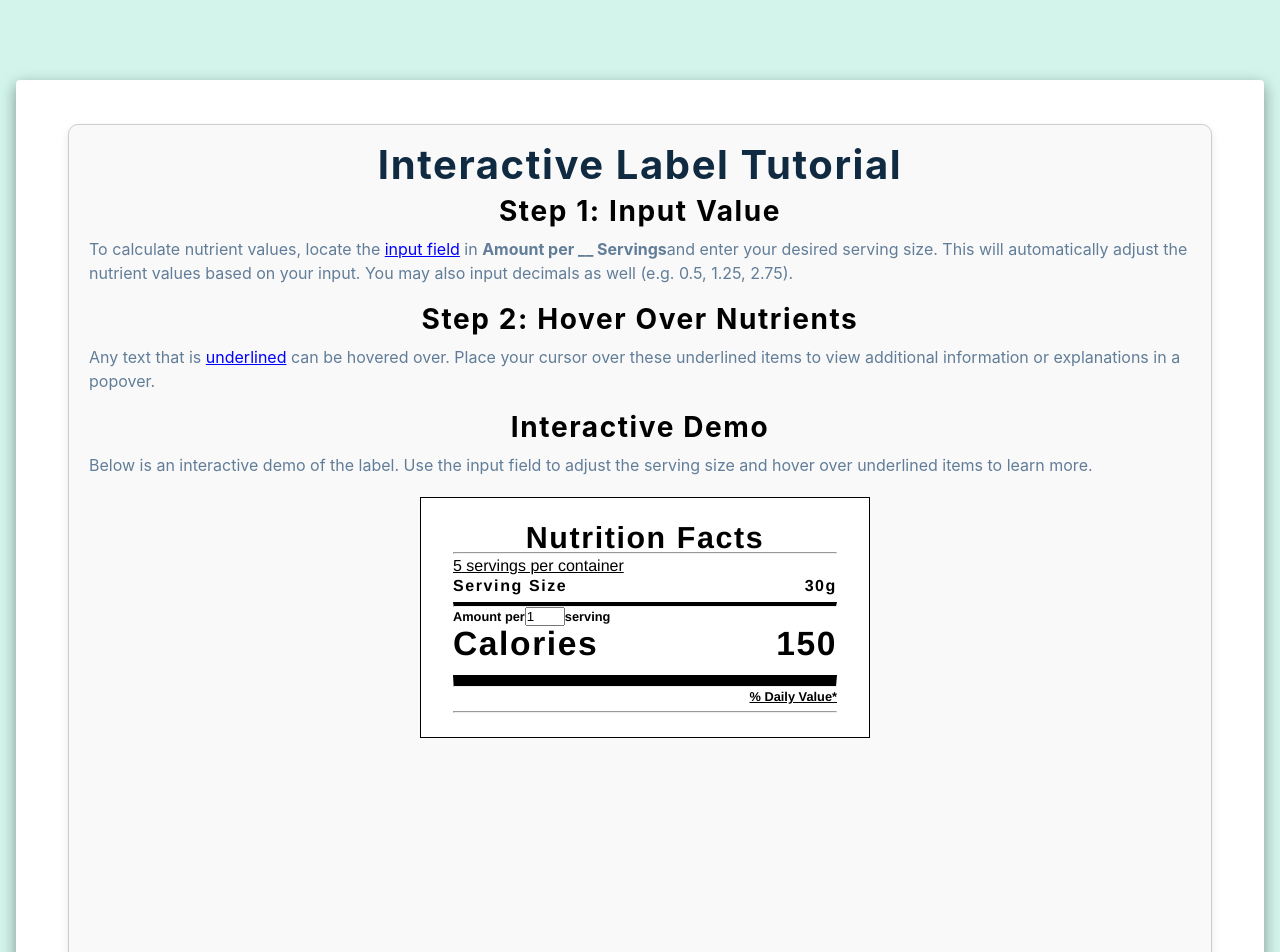
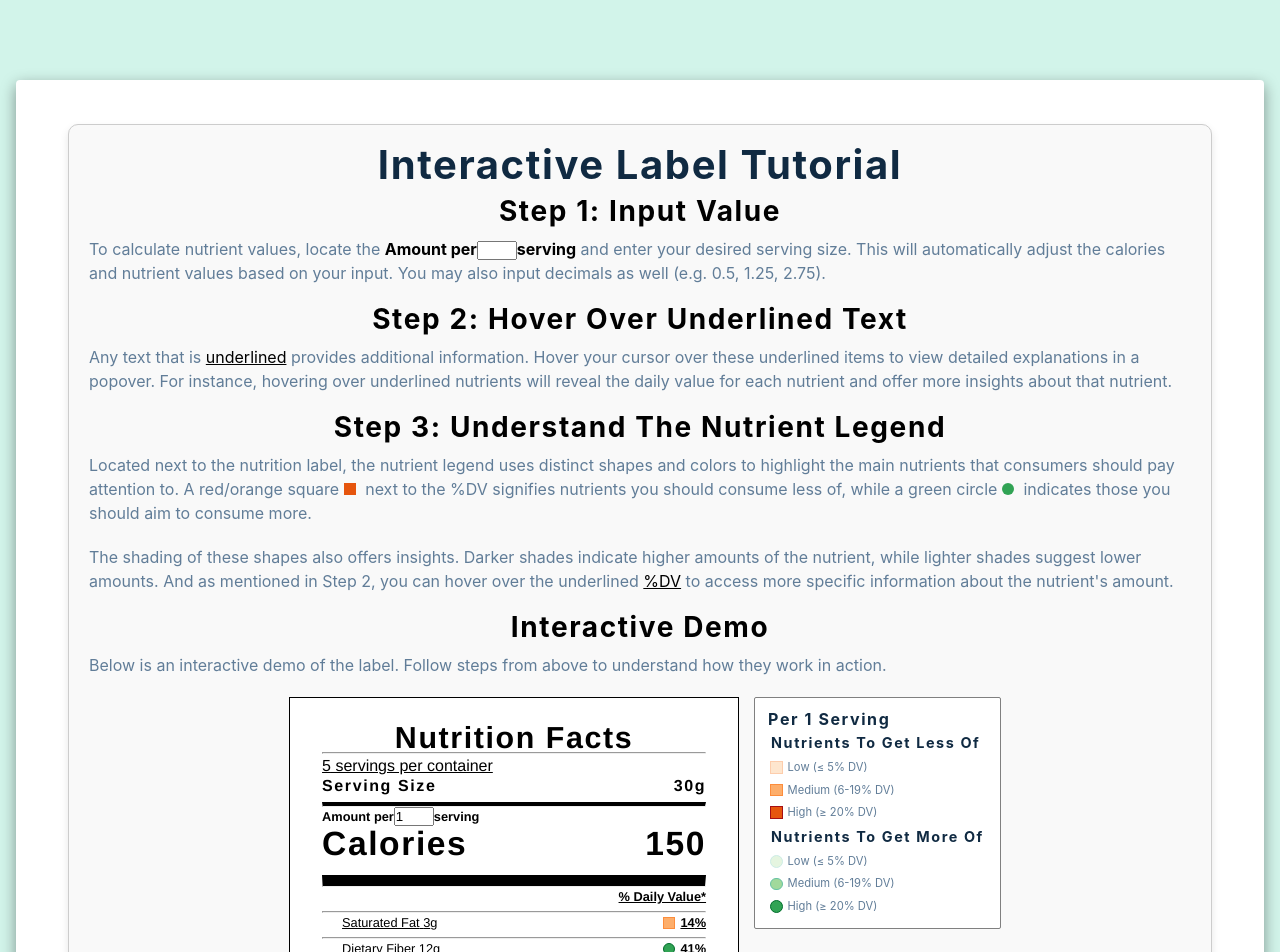
Before and after one commit to bwimernd/label, a React (Create React App) app: page /tutorial in a window 1280 px wide. Shown: the top 952 px of the page. Built offline with nearby package versions, Linux system fonts and the light colour scheme.

Commit message:
new tutorial

```diff
--- a/src/Components/Interactive/Interactions/DailyValuePopover.js
+++ b/src/Components/Interactive/Interactions/DailyValuePopover.js
@@ -41,7 +41,7 @@ function getColor(nutrientName, percentage) {
 function nutrientMessage(input,percent,name) {
   let nutrientMessage = '';
   if (percent > 100) {
-    nutrientMessage = `If you ate ${input} amount of servings, you would have exceeded your recommended Daily Value for ${name}.`;
+    nutrientMessage = `If you ate ${input} servings, you would have exceeded your recommended Daily Value for ${name}.`;
   } else if (input === 1) {
     nutrientMessage = `Consuming ${input} serving of this product, you would have achieved eating ${percent}% of your recommended Daily Value ${name}.`;
   } else {
@@ -55,7 +55,8 @@ const DailyValuePopover = ({title, inputValue, percentage,dv }) => {
   return(
   <div className="dv-popover">
     <h3>{title}</h3>
-    <div style={{backgroundColor: color.backgroundColor, border: `1px solid ${color.borderColor} `}}> {color.text}</div>
+
+    <div style={{backgroundColor: color.backgroundColor, border: `1px solid ${color.borderColor} `}}> {color.text} </div>
     <p className='info-normal'>{nutrientMessage(inputValue,percentage,title)}</p>
   </div>
 )};
--- a/src/Components/Interactive/Interactions/Popover.css
+++ b/src/Components/Interactive/Interactions/Popover.css
@@ -13,6 +13,10 @@
     box-shadow: 0px 8px 16px 0px rgba(0,0,0,0.2);
     width: 300px;
     text-align: left;
+  }
+  .p-bold{
+    font-weight: bold;
+    color: black;
   }
 
   .popover h3 {
--- a/src/Components/Interactive/Interactions/Popover.js
+++ b/src/Components/Interactive/Interactions/Popover.js
@@ -1,10 +1,11 @@
 import React from 'react';
 import './Popover.css'; // Import the CSS
 
-const Popover = ({title, content }) => (
+const Popover = ({title, content, dvContent }) => (
   <div className="popover">
     <h3>{title}</h3>
-    <p>{content}</p>
+    {dvContent}
+    {content}
   </div>
 );
 
--- a/src/Components/Interactive/Interactive.js
+++ b/src/Components/Interactive/Interactive.js
@@ -25,11 +25,10 @@ const Interactive = ({nutrition, title, value}) => {
               percentage={inputValue * nutrient.tfatdv}
               dv={nutrient.tfatdv}
               inputValue={inputValue}
-              popoverContent="Includes Saturated Fat, Trans Fat, Monounsaturated and Polyunsaturated Fats"
+              popoverContent={<p className='info-normal'>Includes Saturated Fat, Trans Fat, Monounsaturated and Polyunsaturated Fats</p>}
               dvContent={
-                <div>
-                  <p className="info-normal">The Daily Value for Total Fat is 78g per day</p>
-                </div>}
+                <p className="info-bold info-normal">To reach 100% of the Daily Value (%DV), you would need to consume 78 g of Total Fat per day.</p>
+}
             />
 
             <Nutrient
@@ -40,12 +39,10 @@ const Interactive = ({nutrition, title, value}) => {
               percentage={inputValue * nutrient.satfat_dv}
               dv={nutrient.satfat_dv}
               inputValue={inputValue}
-              popoverContent="Diets higher in saturated fat are associated with an increased risk of developing cardiovascular disease."
+              popoverContent={<p className='info-normal'>Diets higher in saturated fat are associated with an increased risk of developing cardiovascular disease.</p>}
               dvContent={
-                <div>
-                  <p className='info-header-bad'>Saturated Fat is a nutrient to get less of.</p>
-                  <p className="info-normal">The Daily Value for Saturated Fat is <b>less</b> than 20g per day</p>
-                </div>}
+                <p className=" info-bold info-normal">To reach 100% of the Daily Value (%DV), you would need to consume 20 g of Saturated Fat per day.</p>
+}
            />
 
             <Nutrient
@@ -54,7 +51,7 @@ const Interactive = ({nutrition, title, value}) => {
               value={inputValue * nutrient.trans}
               inputValue={inputValue}
               unit="g"
-              popoverContent="Trans fat is an unsaturated fat.Trans fat occurs naturally in some animal foods but is not essential in the diet. Trans fat has no % Daily Value (%DV), so use the number of grams (g) to compare and choose foods."
+              popoverContent={<p className='info-normal'>Trans fat is an unsaturated fat. Trans fat occurs naturally in some animal foods but is not essential in the diet. Trans fat has no % Daily Value (%DV), so use the number of grams (g) to compare and choose foods.</p>}
 
 
             />
@@ -67,11 +64,10 @@ const Interactive = ({nutrition, title, value}) => {
               percentage={inputValue * nutrient.cholesterol_dv}
               dv={nutrient.cholesterol_dv}
               inputValue={inputValue}
-              popoverContent="The Dietary Guidelines for Americans recommend keeping the intake of dietary cholesterol as low as possible while maintaining a healthy diet."
+              popoverContent={<p className='info-normal'>The Dietary Guidelines for Americans recommend keeping the intake of dietary cholesterol as low as possible while maintaining a healthy diet.</p>}
               dvContent={
-                <div>
-                  <p className="info-normal">The Daily Value for Cholesterol is <b>less</b> than 300mg per day</p>
-                </div>}
+                <p className="info-bold info-normal">To reach 100% of the Daily Value (%DV), you would need to consume 300 mg of Cholesterol per day.</p>
+}
             />
 
             <Nutrient
@@ -82,12 +78,9 @@ const Interactive = ({nutrition, title, value}) => {
               percentage={inputValue * nutrient.sodium_dv}
               dv={nutrient.sodium_dv}
               inputValue={inputValue}
-              popoverContent="Diets higher in sodium are associated with an increased risk of developing high blood pressure, which can raise the risk of heart attacks, heart failure, stroke, kidney disease, and blindness."
+              popoverContent={<p className='info-normal'>Diets higher in sodium are associated with an increased risk of developing high blood pressure, which can raise the risk of heart attacks, heart failure, stroke, kidney disease, and blindness.</p>}
               dvContent={
-                <div>
-                  <p className='info-header-bad'>Sodium is a nutrient to get less of. </p>
-                  <p className="info-normal">The Daily Value for total fat is 78g per day</p>
-                </div>}
+                <p className=" info-bold info-normal">To reach 100% of the Daily Value (%DV), you would need to consume 78 g of Total Fat per day.</p>}
             />
 
             <Nutrient
@@ -98,12 +91,12 @@ const Interactive = ({nutrition, title, value}) => {
               percentage={inputValue * nutrient.tcarb_dv}
               dv={nutrient.tcarb_dv}
               inputValue={inputValue}
-              popoverContent="Carbohydrates are found primarily in plant foods; the exception is dairy products, which contain milk sugar (lactose)."
+              popoverContent={<p className='info-normal'>Carbohydrates are found primarily in plant foods; the exception is dairy products, which contain milk sugar (lactose).</p>}
               dvContent={
-                <div>
-                  <p className='info-normal'>This includes the amount in grams (g) per serving of dietary fiber, total sugars, and added sugars; as well as the %DV of dietary fiber and added sugars.</p>
-                  <p className="info-normal">The Daily Value for Total Carbohydrates is 275 g per day.</p>
-                </div>}
+
+
+                <p className="info-bold info-normal">To reach 100% of the Daily Value (%DV), you would need to consume 275 g of Total Carbohydrates per day.</p>
+               }
             />
 
             <Nutrient
@@ -114,12 +107,10 @@ const Interactive = ({nutrition, title, value}) => {
               percentage={inputValue * nutrient.dfiber_dv}
               dv={nutrient.dfiber_dv}
               inputValue={inputValue}
-              popoverContent="Diets higher in dietary fiber can increase the frequency of bowel movements and can reduce the risk of developing cardiovascular disease."
+              popoverContent={<p className='info-normal'>Diets higher in dietary fiber can increase the frequency of bowel movements and can reduce the risk of developing cardiovascular disease.</p>}
               dvContent={
-                <div>
-                  <p className="info-header-good">Dietary Fiber is a nutrient to get more of.</p>
-                  <p className="info-normal">The Daily Value for dietary fiber is 28 g per day.</p>
-                </div>}
+                <p className="info-bold info-normal">To reach 100% of the Daily Value (%DV), you would need to consume 28 g of Dietary Fiber per day.</p>
+}
             />
 
             <Nutrient
@@ -128,9 +119,9 @@ const Interactive = ({nutrition, title, value}) => {
               value={inputValue * nutrient.tsugar}
               unit="g"
               inputValue={inputValue}
-              popoverContent="Sugars are the smallest and simplest type of carbohydrate. They are easily digested and absorbed by the body. Total Sugars on the Nutrition Facts label includes: Sugars naturally present and Added Sugars."
-            />
-
+              popoverContent={<p className='info-normal'>Sugars are the smallest and simplest type of carbohydrate. They are easily digested and absorbed by the body. Total Sugars on the Nutrition Facts label includes: Sugars naturally present and Added Sugars.
+              </p>}
+/>
             <Nutrient
               className="alignLeft"
               name="Includes Added Sugars"
@@ -139,12 +130,10 @@ const Interactive = ({nutrition, title, value}) => {
               percentage={inputValue * nutrient.isugar_dv}
               inputValue={inputValue}
               dv={nutrient.isugar_dv}
-              popoverContent="Diets high in calories from added sugars can make it difficult to meet daily recommended levels of important nutrients while staying within calorie limits. "
+              popoverContent={<p className='info-normal'>Diets high in calories from added sugars can make it difficult to meet daily recommended levels of important nutrients while staying within calorie limits. </p>}
               dvContent={
-                <div>
-                  <p className='info-header-bad'>Added sugars are a nutrient to get less of.</p>
-                  <p className="info-normal">The Daily Value for Added Sugars is <b>less</b> than 50 g per day.</p>
-                </div>}
+                <p className="info-bold info-normal">To reach 100% of the Daily Value (%DV), you would need to consume 50 g of Added Sugars per day.</p>
+}
             />
 
             <Nutrient
@@ -154,7 +143,7 @@ const Interactive = ({nutrition, title, value}) => {
               inputValue={inputValue}
               unit="g"
               hrClass="new1"
-              popoverContent="Protein is found in foods from both plants and animals. Protein generally has no % Daily Value (%DV) listed on the label, so use the number of grams (g) as a guide."
+              popoverContent={<p className='info-normal'>Protein is found in foods from both plants and animals. Protein generally has no % Daily Value (%DV) listed on the label, so use the number of grams (g) as a guide."</p>}
 
             />
 
@@ -167,11 +156,8 @@ const Interactive = ({nutrition, title, value}) => {
               inputValue={inputValue}
               dv={nutrient.vitamind_dv}
               dvContent={
-                <div>
-                  <p className="info-header-good">Vitamin D is a nutrient to get more of.</p>
-                  <p className="info-normal">The Daily Value for Vitamin D is 20mcg per day</p>
-                </div>}
-              popoverContent="Vitamins and minerals are nutrients to get more of. Diets rich in vitamins and minerals promote growth, development, and normal body functioning.              "
+                <p className="info-bold info-normal">To reach 100% of the Daily Value (%DV), you would need to consume 20 mcg of Vitamin D per day.</p>}
+              popoverContent={<p className='info-normal'>Vitamins and minerals are nutrients to get more of. Diets rich in vitamins and minerals promote growth, development, and normal body functioning.</p>}
             />
 
             <Nutrient
@@ -183,12 +169,8 @@ const Interactive = ({nutrition, title, value}) => {
               dv={nutrient.calcium_dv}
               inputValue={inputValue}
               dvContent={
-                <div>
-                  <p className="info-header-good">Calcium is a nutrient to get more of.</p>
-                  <p className="info-normal">The Daily Value for total fat is 1,300mg per day</p>
-                </div>}
-                popoverContent="Vitamins and minerals are nutrients to get more of. Diets rich in vitamins and minerals promote growth, development, and normal body functioning.              "
-
+                <p className="info-bold info-normal">To reach 100% of the Daily Value (%DV), you would need to consume 1,300 mg of Calcium per day.</p>}
+                 popoverContent={<p className='info-normal'>Vitamins and minerals are nutrients to get more of. Diets rich in vitamins and minerals promote growth, development, and normal body functioning.</p>}
             />
 
             <Nutrient
@@ -199,13 +181,8 @@ const Interactive = ({nutrition, title, value}) => {
               percentage={inputValue * nutrient.iron_dv}
               dv={nutrient.iron_dv}
               inputValue={inputValue}
-              dvContent={
-                <div>
-                  <p className="info-header-good">Iron is a nutrient to get more of.</p>
-                  <p className="info-normal">The Daily Value for total fat is 18mg per day</p>
-                </div>}
-                popoverContent="Vitamins and minerals are nutrients to get more of. Diets rich in vitamins and minerals promote growth, development, and normal body functioning.              "
-
+              dvContent={<p className="info-bold info-normal">To reach 100% of the Daily Value (%DV), you would need to consume 18 mg of Iron per day.</p>}
+              popoverContent={<p className='info-normal'>Vitamins and minerals are nutrients to get more of. Diets rich in vitamins and minerals promote growth, development, and normal body functioning.</p>}
             />
 
             <Nutrient
@@ -217,13 +194,9 @@ const Interactive = ({nutrition, title, value}) => {
               dv={nutrient.potassium_dv}
               inputValue={inputValue}
               dvContent={
-                <div>
-                  <p className="info-header-good">Potassium is a nutrient to get more of.</p>
-                  <p className="info-normal">The Daily Value for total fat is 4,700mg per day</p>
-                </div>}
+                <p className="info-bold info-normal">To reach 100% of the Daily Value (%DV), you would need to consume 4,700 mg of Potassium per day.</p>}
               hrClass="new1"
-              popoverContent="Vitamins and minerals are nutrients to get more of. Diets rich in vitamins and minerals promote growth, development, and normal body functioning.              "
-
+              popoverContent={<p className='info-normal'>Vitamins and minerals are nutrients to get more of. Diets rich in vitamins and minerals promote growth, development, and normal body functioning.</p>}
             />
             <p className='footnote'><span>*</span> The % Daily Value (DV) tells you how much a nutrient in a serving of food contributes to a daily diet. 2,000 calories a day is used for general nutrition advice. </p>
           </div>
--- a/src/Components/Interactive/Nutrient.js
+++ b/src/Components/Interactive/Nutrient.js
@@ -58,7 +58,7 @@ const Nutrient = ({ className, name, value, unit, percentage, hrClass, popoverCo
       >
         {name} <span className='p-normal'>{value}{unit}</span>
 
-        {isHovered && <Popover title={name} content={popoverContent} />}
+        {isHovered && <Popover title={name} content={popoverContent} dvContent={dvContent}/>}
       </p>
 
       {(percentage !== null && percentage !== undefined) &&
@@ -69,7 +69,7 @@ const Nutrient = ({ className, name, value, unit, percentage, hrClass, popoverCo
         >
           {color && <span className="color-encode" style={{display: 'inline-block', width: '12.5px', height: '12.5px', borderRadius: color.borderRadius, backgroundColor: color.backgroundColor, border: `1px solid ${color.borderColor}`, marginRight: '5px'}}></span>}
           {percentage}%
-          {dvHovered && <DailyValuePopover title={name} content={dvContent} inputValue={inputValue} percentage={percentage} dv={dv} />}
+          {dvHovered && <DailyValuePopover title={name}  inputValue={inputValue} percentage={percentage} dv={dv} />}
         </p>
       }
       <br />
--- a/src/Components/Interactive/label.css
+++ b/src/Components/Interactive/label.css
@@ -126,6 +126,9 @@
     padding: 5px;
   }
 
+  .info-bold {
+    font-weight: bold !important;
+  }
   .all {
     display: flex;
     justify-content: center;
--- a/src/Components/Products/Tutorial/Tutorial.js
+++ b/src/Components/Products/Tutorial/Tutorial.js
@@ -1,6 +1,8 @@
 // Tutorial.js
 import React, {useState} from 'react';
 import LabelHeader from '../../Interactive/LabelHeader';
+import Nutrient from '../../Interactive/Nutrient';
+import NutrientLegend from '../../Interactive/Legend/NutrientLegend';
 import './tutorial.css';
 
 const Tutorial = () => {
@@ -12,6 +14,10 @@ const Tutorial = () => {
         servings: 5,
         serving_size: '30g',
         calories: 150,
+        satfat: 3,
+        satfat_dv: 14,
+        dfiber: 12,
+        dfiber_dv: 41
     };
 
     // Handle change function for the input
@@ -26,27 +32,78 @@ const Tutorial = () => {
             <div className="tutorial-step">
                 <h3>Step 1: Input Value</h3>
                 <p>
-                    To calculate nutrient values, locate the <span className="tutorial-highlight">input field</span> in <b>Amount per __ Servings</b>and enter your desired serving size. This will automatically adjust the nutrient values based on your input. You may also input decimals as well (e.g. 0.5, 1.25, 2.75).
+                    To calculate nutrient values, locate the <span className='p-bold'>Amount per
+      <input type="number" id="input" min={1} style={{width: '40px'}}/>
+      serving{inputValue > 1 ? 's' : ''}</span> and enter your desired serving size. This will automatically adjust the calories and nutrient values based on your input. You may also input decimals as well (e.g. 0.5, 1.25, 2.75).
                 </p>
             </div>
 
             <div className="tutorial-step">
-                <h3>Step 2: Hover Over Nutrients</h3>
+                <h3>Step 2: Hover Over Underlined Text</h3>
                 <p>
-                    Any text that is <span className="tutorial-highlight">underlined</span> can be hovered over. Place your cursor over these underlined items to view additional information or explanations in a popover.
-                </p>
+    Any text that is <span className="tutorial-highlight">underlined</span> provides additional information. Hover your cursor over these underlined items to view detailed explanations in a popover. For instance, hovering over underlined nutrients will reveal the daily value for each nutrient and offer more insights about that nutrient.
+</p>
+
             </div>
+
+            <div className="tutorial-step">
+    <h3>Step 3: Understand the Nutrient Legend</h3>
+    <p>
+        Located next to the nutrition label, the nutrient legend uses distinct shapes and colors to highlight the main nutrients that consumers should pay attention to. A red/orange square <span className='red'></span> next to the %DV signifies nutrients you should consume less of, while a green circle <span className='green'></span> indicates those you should aim to consume more.
+    </p>
+    <p>
+        The shading of these shapes also offers insights. Darker shades indicate higher amounts of the nutrient, while lighter shades suggest lower amounts. And as mentioned in Step 2, you can hover over the underlined <span className='tutorial-highlight'>%DV</span> to access more specific information about the nutrient's amount.
+    </p>
+</div>
+
+
 
 
 
             <h3>Interactive Demo</h3>
-            <p>Below is an interactive demo of the label. Use the input field to adjust the serving size and hover over underlined items to learn more.</p>
+            <p>Below is an interactive demo of the label. Follow steps from above to understand how they work in action.</p>
             <div className="all">
                 <article className="label">
                         <div>
                     <LabelHeader value={inputValue} inputValue={inputValue} handleChange={handleChange} nutrient={nutrient} />
+                    <Nutrient
+              className="alignLeft"
+              name="Saturated Fat"
+              value={inputValue * nutrient.satfat}
+              unit="g"
+              percentage={inputValue * nutrient.satfat_dv}
+              dv={nutrient.satfat_dv}
+              inputValue={inputValue}
+              popoverContent={<p>Diets higher in saturated fat are associated with an increased risk of developing cardiovascular disease.</p>}
+              dvContent={
+
+
+                  <p className="info-bold info-normal">The Daily Value for Saturated Fat is <b>less</b> than 20g per day</p>
+                }
+
+
+           />
+           <Nutrient
+              className="alignLeft"
+              name='Dietary Fiber'
+              value={inputValue * nutrient.dfiber}
+              unit="g"
+              percentage={inputValue * nutrient.dfiber_dv}
+              dv={nutrient.dfiber_dv}
+              inputValue={inputValue}
+              popoverContent={<p className='info-normal'>Diets higher in dietary fiber can increase the frequency of bowel movements and can reduce the risk of developing cardiovascular disease.</p>}
+              dvContent={
+
+
+                  <p className=" info-bold info-normal">The Daily Value for dietary fiber is 28 g per day.</p>
+                }
+
+            />
+
                     </div>
+
                 </article>
+                <NutrientLegend />
             </div>
 
         </div>
--- a/src/Components/Products/Tutorial/tutorial.css
+++ b/src/Components/Products/Tutorial/tutorial.css
@@ -11,10 +11,14 @@
 .tutorial-step {
     margin: 10px 0;
 }
-
+.p-bold {
+  font-weight: bold;
+  color: black;
+}
 .tutorial-highlight {
     text-decoration: underline;
-    color: blue;
+    color: black;
+    cursor: pointer;
 }
 h2 {
     text-align: center;
@@ -87,3 +91,23 @@ h2 {
     color: black;
     margin: 0px;
    }
+
+   .red {
+    display: inline-block;
+    width: 12px;
+    height: 12px;
+    background-color: #e6550d;
+    border-color: #a50f15 ;
+    margin-right: 5px;
+
+   }
+
+   .green {
+    display: inline-block;
+    width: 12px;
+    height: 12px;
+    background-color: #31a354;
+    border-color: #006d2c ;
+    margin-right: 5px;
+    border-radius: 50%;
+   }
```
